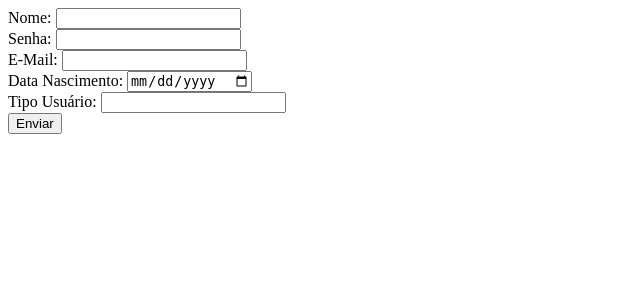
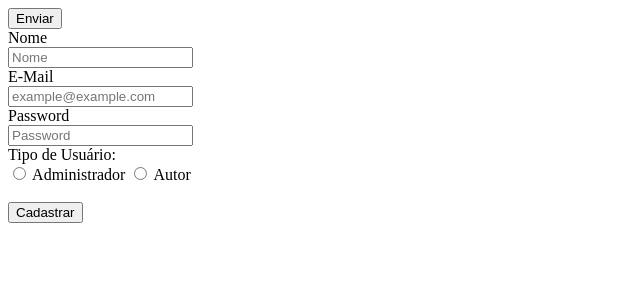
Before and after one commit to brunobms1987/TrabalhoFinalPHP, a PHP site: page /cadastrar.php in a window 1280 px wide. Shown: the top 300 px of the page, without its empty margins (0-640 px from the left). Run offline with PHP 8.4, Linux system fonts and the light colour scheme.

Commit message:
Merge origin/master
Conflicts:
	index.php
NovoComit

```diff
--- a/cadastrar.php
+++ b/cadastrar.php
@@ -4,14 +4,44 @@
         <title></title>
     </head>
     <body>
-        <form method="post" action="salvar.php?acao=1">
-            Nome: <input type="text" name="nome" required><br>
-            Senha: <input type="password" name="senha" required><br>
-            E-Mail: <input type="email" name="email" required><br>
-            Data Nascimento: <input type="date" name="nascimento" required><br>
-            Tipo Usuário: <input type="text" name="tipo" required><br>
-            <input type="submit" value="Enviar"/><br>
+        <input type="submit" value="Enviar"/><br>
+        <form class="form-horizontal">
+            <div class="form-group">
+                <label for="note3" class="col-sm-2 control-label">Nome</label>
+                <div class="col-sm-10">
+                    <input type="text" class="form-control" id="note3" placeholder="Nome">
+                </div>
+            </div>
+
+            <div class="form-group">
+                <label for="inputEmail3" class="col-sm-2 control-label">E-Mail</label>
+                <div class="col-sm-10">
+                    <input type="email" class="form-control" id="inputEmail3" placeholder="example@example.com">
+                </div>
+            </div>
+            <div class="form-group">
+                <label for="inputPassword3" class="col-sm-2 control-label">Password</label>
+                <div class="col-sm-10">
+                    <input type="password" class="form-control" id="inputPassword3" placeholder="Password">
+                </div>
+            </div>
+            <div class="form-group">
+                <div class="col-sm-offset-2 col-sm-10">
+                    <div class="radio">
+                        <label>
+                            Tipo de Usuário:<br>
+                            <input type="radio" name="Tipo" Value="1"> Administrador
+                            <input type="radio" name="Tipo" Value="2"> Autor
+                        </label>
+                    </div>
+                </div>
+            </div>
+            <br>
+            <div class="form-group">
+                <div class="col-sm-offset-2 col-sm-10">
+                    <button type="submit" class="btn btn-default">Cadastrar</button>
+                </div>
+            </div>
         </form>
-
     </body>
 </html>
```
